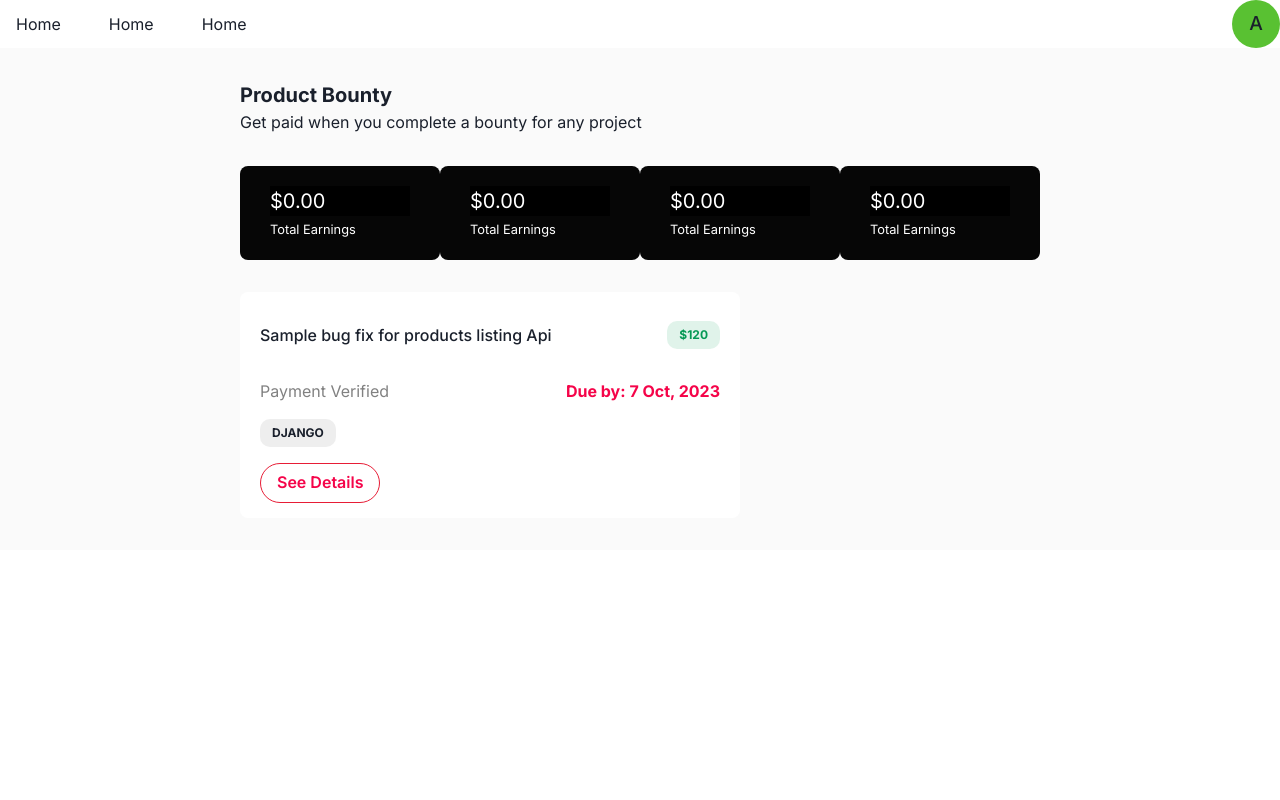
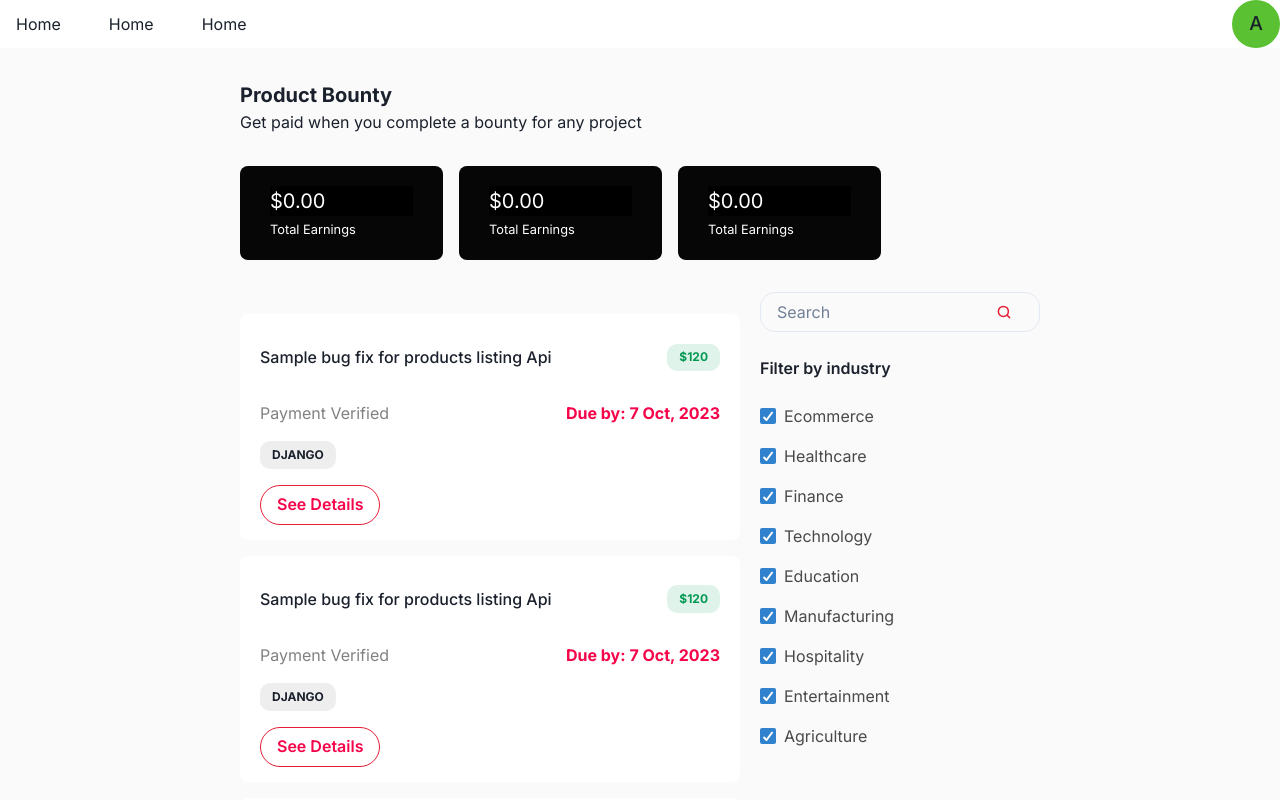
Before and after one commit to yhoungdev/Tecme_Frontend_Task, a Next.js app: page / in a window 1280 px wide. Shown: the top 800 px of the page. Built offline with nearby package versions, Linux system fonts and the light colour scheme.

Commit message:
feat: included preview page for bounty

```diff
--- /dev/null
+++ b/src/app/_components/atom/input/searchField.tsx
@@ -0,0 +1,43 @@
+import React from 'react';
+import { InputGroup, Box, Input, InputRightElement } from '@chakra-ui/react';
+
+const searchIcon = (
+  <Box cursor={'pointer'}>
+    <svg
+      width='16'
+      height='16'
+      viewBox='0 0 16 16'
+      fill='none'
+      xmlns='http://www.w3.org/2000/svg'
+    >
+      <g id='search-md'>
+        <path
+          id='Icon'
+          d='M13.625 13.625L10.9062 10.9062M12.375 7.375C12.375 10.1364 10.1364 12.375 7.375 12.375C4.61358 12.375 2.375 10.1364 2.375 7.375C2.375 4.61358 4.61358 2.375 7.375 2.375C10.1364 2.375 12.375 4.61358 12.375 7.375Z'
+          stroke='#E71D36'
+          stroke-width='1.5'
+          stroke-linecap='round'
+          stroke-linejoin='round'
+        />
+      </g>
+    </svg>
+  </Box>
+);
+
+const SearchField = () => {
+  return (
+    <InputGroup size='md'>
+      <Input
+        bg={'#FAFAFA'}
+        borderRadius={'15px'}
+        pr='4.5rem'
+        type={'search'}
+        placeholder='Search'
+        w={'280px'}
+      />
+      <InputRightElement width='4.5rem'>{searchIcon}</InputRightElement>
+    </InputGroup>
+  );
+};
+
+export default SearchField;
--- a/src/app/_components/template/taskboard.tsx
+++ b/src/app/_components/template/taskboard.tsx
@@ -1,7 +1,9 @@
-import { Box, Text, Flex } from '@chakra-ui/react';
+import { Box, Text, Flex, Checkbox } from '@chakra-ui/react';
 import React, { Fragment } from 'react';
 import ContentBox from '../molecules/dashboard/contentBox';
 import BugBoard from '../molecules/dashboard/bugBoard';
+import SearchField from '../atom/input/searchField';
+import { industries } from '@/app/_utils/data/industries';
 
 const TaskBoard = () => {
   return (
@@ -10,14 +12,48 @@ const TaskBoard = () => {
         Product Bounty
       </Text>
       <Text>Get paid when you complete a bounty for any project</Text>
-      <Flex>
-        {[1, 2, 2, 2].map((items, index) => (
+      <Flex gap={'1em'} flexWrap={'wrap'}>
+        {[1, 2, 2].map((items, index) => (
           <Fragment key={index}>
             <ContentBox />
           </Fragment>
         ))}
       </Flex>
-      <BugBoard />
+
+      <Flex gap={'1em'}>
+        <Flex gap={'1em'} my={'1.4em'} flexWrap={'wrap'}>
+          {[1, 2, 2].map((items, index) => (
+            <Fragment key={index}>
+              <BugBoard />
+            </Fragment>
+          ))}
+        </Flex>
+
+        <Box>
+          <SearchField />
+
+          <Text fontWeight={600} my={'1.5em'}>
+            Filter by industry
+          </Text>
+
+          <Box>
+            <Flex flexDirection={'column'} gap={'1em'}>
+              {industries.map((_, index) => {
+                return (
+                  <Checkbox
+                    name={'filter'}
+                    color='#494949'
+                    defaultChecked
+                    key={index}
+                  >
+                    {_.title}
+                  </Checkbox>
+                );
+              })}
+            </Flex>
+          </Box>
+        </Box>
+      </Flex>
     </Box>
   );
 };
--- /dev/null
+++ b/src/app/_utils/data/industries.ts
@@ -0,0 +1,38 @@
+export const industries = [
+  {
+    title: 'Ecommerce',
+    short_name: 'Ecommerce',
+  },
+  {
+    title: 'Healthcare',
+    short_name: 'Healthcare',
+  },
+  {
+    title: 'Finance',
+    short_name: 'Finance',
+  },
+  {
+    title: 'Technology',
+    short_name: 'Tech',
+  },
+  {
+    title: 'Education',
+    short_name: 'Education',
+  },
+  {
+    title: 'Manufacturing',
+    short_name: 'Manufacturing',
+  },
+  {
+    title: 'Hospitality',
+    short_name: 'Hospitality',
+  },
+  {
+    title: 'Entertainment',
+    short_name: 'Entertainment',
+  },
+  {
+    title: 'Agriculture',
+    short_name: 'Agriculture',
+  },
+];
```
Also changed, not shown: src/app/[id]/page.tsx (added, +13 -0 lines), src/app/_components/page/previewBounty.tsx (added, +49 -0 lines), src/app/_layouts/ContentPreview.tsx (added, +52 -0 lines), public/images/search-md.svg (added).
